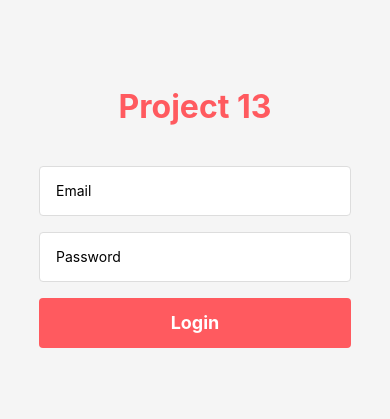
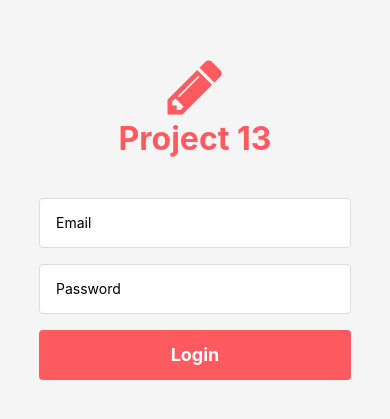
Before and after one commit to aliifam/project13-fe, a React Native app: screen / in a window 390 px wide. Shown: the part 205-624 px from the top of the page. Built offline with nearby package versions, Linux system fonts and the light colour scheme.

Commit message:
add react native vector icons

```diff
--- a/package.json
+++ b/package.json
@@ -19,7 +19,8 @@
     "react-native-qrcode-scanner": "^1.5.5",
     "react-native-safe-area-context": "^4.6.3",
     "react-native-screens": "^3.22.0",
-    "react-native-svg": "^13.9.0"
+    "react-native-svg": "^13.9.0",
+    "react-native-vector-icons": "^9.2.0"
   },
   "devDependencies": {
     "@babel/core": "^7.20.0",
--- a/src/components/BottomTab.tsx
+++ b/src/components/BottomTab.tsx
@@ -1,5 +1,6 @@
 import {View, Text} from 'react-native';
 import React from 'react';
+import Icon from 'react-native-vector-icons/FontAwesome';
 
 const BottomTab = () => {
   const menu = [
--- a/src/screens/Login.tsx
+++ b/src/screens/Login.tsx
@@ -6,6 +6,7 @@ import {
   Text,
   StyleSheet,
 } from 'react-native';
+import Icon from 'react-native-vector-icons/FontAwesome';
 
 const Login = () => {
   const [email, setEmail] = useState('');
@@ -23,6 +24,7 @@ const Login = () => {
   return (
     <View style={styles.container}>
       <View style={styles.logoContainer}>
+        <Icon name="pencil" size={64} color="#ff5a5f" />
         {/* Add your Airbnb logo here */}
         <Text style={styles.logo}>Project 13</Text>
       </View>
```
Also changed, not shown: 2 other files (tests, documents, lock files or other folders).
